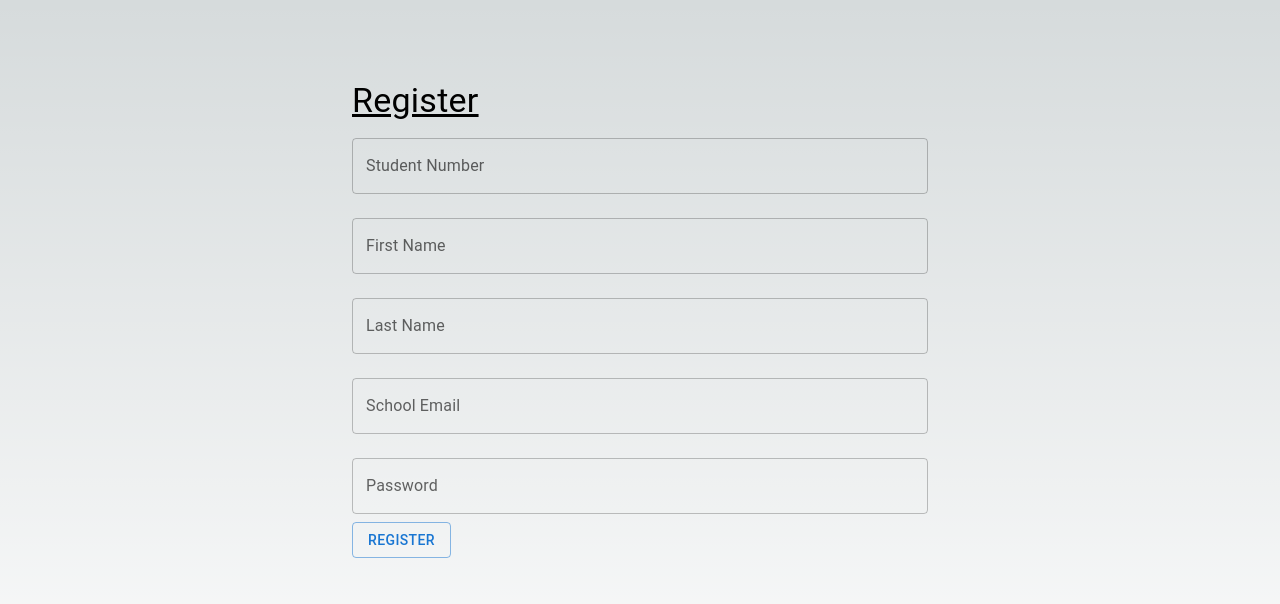
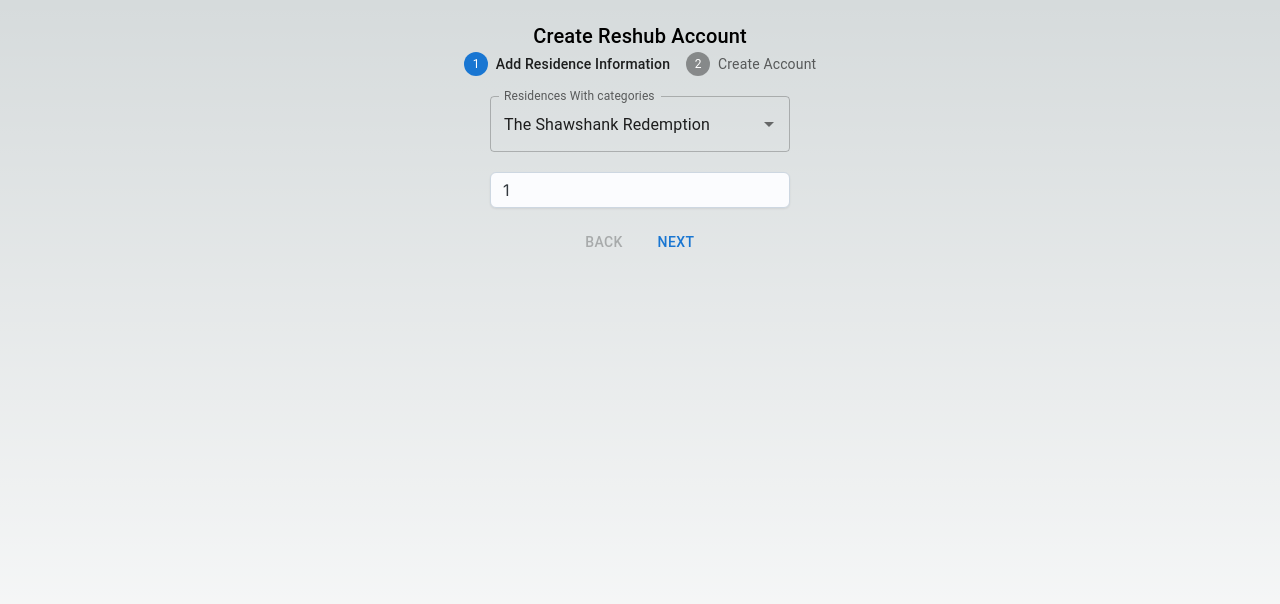
Before and after one commit to AphiweMntungwa/res-hub, a Next.js app: page /auth/register in a window 1280 px wide. Shown: the top 604 px of the page. Built offline with nearby package versions, Linux system fonts and the light colour scheme.

Commit message:
register stepper

```diff
--- a/package.json
+++ b/package.json
@@ -13,9 +13,12 @@
     "@emotion/react": "^11.11.3",
     "@emotion/styled": "^11.11.0",
     "@hookform/resolvers": "^3.7.0",
+    "@mui/base": "^5.0.0-beta.40",
     "@mui/icons-material": "^5.15.7",
+    "@mui/joy": "^5.0.0-beta.47",
     "@mui/material": "^5.15.5",
     "@mui/material-nextjs": "^5.15.5",
+    "@mui/system": "^5.16.0",
     "@mui/x-date-pickers": "^7.7.1",
     "axios": "^1.6.7",
     "canvas": "^2.11.2",
--- a/src/app/auth/register/page.tsx
+++ b/src/app/auth/register/page.tsx
@@ -3,7 +3,8 @@
 import { useForm, SubmitHandler } from 'react-hook-form';
 import { yupResolver } from '@hookform/resolvers/yup';
 import * as Yup from 'yup';
-import { TextField, Button, Typography } from '@mui/material';
+import { TextField, Autocomplete, Button, Typography, Stepper, StepLabel, Step, Box } from '@mui/material';
+import Input from '@mui/joy/Input';
 
 type Inputs = {
     studentNumber: string;
@@ -31,9 +32,32 @@
         .min(6, 'Password must be at least 6 characters'),
 });
 
+const steps = ['Add Residence Information', 'Create Account'];
+
 const RegisterStudent = () => {
+    const [activeStep, setActiveStep] = React.useState(0);
+    const [resName, setResName] = React.useState<any | null>(residences[0]);
+    const [roomNumber, setRoomNumber] = React.useState<number | null>(1);
+    const inputRef = React.useRef<HTMLInputElement | null>(null);
+
+    const handleNext = () => {
+        setActiveStep((prevActiveStep) => prevActiveStep + 1);
+    };
+
+    const handleBack = () => {
+        setActiveStep((prevActiveStep) => prevActiveStep - 1);
+    };
+
     const { register, handleSubmit, formState: { errors } } = useForm<Inputs>({
         resolver: yupResolver(validationSchema)
+    });
+
+    const options = residences.map((option) => {
+        const firstLetter = option.title[0].toUpperCase();
+        return {
+            firstLetter: /[0-9]/.test(firstLetter) ? '0-9' : firstLetter,
+            ...option,
+        };
     });
 
     const onSubmit: SubmitHandler<Inputs> = data => {
@@ -41,11 +65,54 @@
     }
 
     return (
-        <section className="flex min-h-screen flex-col items-center justify-between pt-20 px-16">
-            <form style={{ minWidth: "50%" }} onSubmit={handleSubmit(onSubmit)}>
-                <Typography sx={{ textDecoration: "underline" }} variant="h4" component="h4">
-                    Register
+        <section className="flex min-h-screen flex-col items-center justify-start pt-5 px-16">
+            <Typography variant="h6" component="h6">
+                Create Reshub Account
             </Typography>
+            <Stepper activeStep={activeStep}>
+                {steps.map((label, index) => {
+                    const stepProps: { completed?: boolean } = {};
+                    const labelProps: {
+                        optional?: React.ReactNode;
+                    } = {};
+
+                    return (
+                        <Step key={label} {...stepProps}>
+                            <StepLabel {...labelProps}>{label}</StepLabel>
+                        </Step>
+                    );
+                })}
+            </Stepper>
+            {activeStep === 0 ? (<Box className="pt-5">
+                <Autocomplete
+                    id="grouped-demo"
+                    options={options.sort((a, b) => -b.firstLetter.localeCompare(a.firstLetter))}
+                    groupBy={(option) => option.firstLetter}
+                    getOptionLabel={(option) => option.title}
+                    sx={{ width: 300 }}
+                    value={resName}
+                    onChange={(event, newValue) => {
+                      setResName(newValue);
+                    }}
+                    renderInput={(params) => <TextField {...params} label="Residences With categories" />}
+                />
+                <Input
+                    className='mt-5'
+                    sx={{ height: 20 }}
+                    type="number"
+                    value={roomNumber?.toString()}
+                    onChange={(event) => setRoomNumber(parseInt(event.target.value))}
+                    slotProps={{
+                        input: {
+                            ref: inputRef,
+                            min: 1,
+                            max: 4000,
+                            step: 1,
+                        },
+                    }}
+                />
+            </Box>) :
+                (<form style={{ minWidth: "50%" }} onSubmit={handleSubmit(onSubmit)}>
                     <div>
                         <TextField
                             fullWidth
@@ -101,9 +168,150 @@
                     <Button type="submit" variant="outlined" color="primary">
                         Register
                     </Button>
-            </form>
-        </section>
+                </form>)}
+            <Box sx={{ display: 'flex', flexDirection: 'row', pt: 2 }}>
+                <Button
+                    color="inherit"
+                    disabled={activeStep === 0}
+                    onClick={handleBack}
+                    sx={{ mr: 1 }}
+                >
+                    Back
+                </Button>
+
+                <Button onClick={handleNext} disabled={activeStep === steps.length - 1}>
+                    Next
+                </Button>
+            </Box>
+        </section >
     );
 };
 
+const residences = [
+    { title: 'The Shawshank Redemption', year: 1994 },
+    { title: 'The Godfather', year: 1972 },
+    { title: 'The Godfather: Part II', year: 1974 },
+    { title: 'The Dark Knight', year: 2008 },
+    { title: '12 Angry Men', year: 1957 },
+    { title: "Schindler's List", year: 1993 },
+    { title: 'Pulp Fiction', year: 1994 },
+    {
+        title: 'The Lord of the Rings: The Return of the King',
+        year: 2003,
+    },
+    { title: 'The Good, the Bad and the Ugly', year: 1966 },
+    { title: 'Fight Club', year: 1999 },
+    {
+        title: 'The Lord of the Rings: The Fellowship of the Ring',
+        year: 2001,
+    },
+    {
+        title: 'Star Wars: Episode V - The Empire Strikes Back',
+        year: 1980,
+    },
+    { title: 'Forrest Gump', year: 1994 },
+    { title: 'Inception', year: 2010 },
+    {
+        title: 'The Lord of the Rings: The Two Towers',
+        year: 2002,
+    },
+    { title: "One Flew Over the Cuckoo's Nest", year: 1975 },
+    { title: 'Goodfellas', year: 1990 },
+    { title: 'The Matrix', year: 1999 },
+    { title: 'Seven Samurai', year: 1954 },
+    {
+        title: 'Star Wars: Episode IV - A New Hope',
+        year: 1977,
+    },
+    { title: 'City of God', year: 2002 },
+    { title: 'Se7en', year: 1995 },
+    { title: 'The Silence of the Lambs', year: 1991 },
+    { title: "It's a Wonderful Life", year: 1946 },
+    { title: 'Life Is Beautiful', year: 1997 },
+    { title: 'The Usual Suspects', year: 1995 },
+    { title: 'Léon: The Professional', year: 1994 },
+    { title: 'Spirited Away', year: 2001 },
+    { title: 'Saving Private Ryan', year: 1998 },
+    { title: 'Once Upon a Time in the West', year: 1968 },
+    { title: 'American History X', year: 1998 },
+    { title: 'Interstellar', year: 2014 },
+    { title: 'Casablanca', year: 1942 },
+    { title: 'City Lights', year: 1931 },
+    { title: 'Psycho', year: 1960 },
+    { title: 'The Green Mile', year: 1999 },
+    { title: 'The Intouchables', year: 2011 },
+    { title: 'Modern Times', year: 1936 },
+    { title: 'Raiders of the Lost Ark', year: 1981 },
+    { title: 'Rear Window', year: 1954 },
+    { title: 'The Pianist', year: 2002 },
+    { title: 'The Departed', year: 2006 },
+    { title: 'Terminator 2: Judgment Day', year: 1991 },
+    { title: 'Back to the Future', year: 1985 },
+    { title: 'Whiplash', year: 2014 },
+    { title: 'Gladiator', year: 2000 },
+    { title: 'Memento', year: 2000 },
+    { title: 'The Prestige', year: 2006 },
+    { title: 'The Lion King', year: 1994 },
+    { title: 'Apocalypse Now', year: 1979 },
+    { title: 'Alien', year: 1979 },
+    { title: 'Sunset Boulevard', year: 1950 },
+    {
+        title: 'Dr. Strangelove or: How I Learned to Stop Worrying and Love the Bomb',
+        year: 1964,
+    },
+    { title: 'The Great Dictator', year: 1940 },
+    { title: 'Cinema Paradiso', year: 1988 },
+    { title: 'The Lives of Others', year: 2006 },
+    { title: 'Grave of the Fireflies', year: 1988 },
+    { title: 'Paths of Glory', year: 1957 },
+    { title: 'Django Unchained', year: 2012 },
+    { title: 'The Shining', year: 1980 },
+    { title: 'WALL·E', year: 2008 },
+    { title: 'American Beauty', year: 1999 },
+    { title: 'The Dark Knight Rises', year: 2012 },
+    { title: 'Princess Mononoke', year: 1997 },
+    { title: 'Aliens', year: 1986 },
+    { title: 'Oldboy', year: 2003 },
+    { title: 'Once Upon a Time in America', year: 1984 },
+    { title: 'Witness for the Prosecution', year: 1957 },
+    { title: 'Das Boot', year: 1981 },
+    { title: 'Citizen Kane', year: 1941 },
+    { title: 'North by Northwest', year: 1959 },
+    { title: 'Vertigo', year: 1958 },
+    {
+        title: 'Star Wars: Episode VI - Return of the Jedi',
+        year: 1983,
+    },
+    { title: 'Reservoir Dogs', year: 1992 },
+    { title: 'Braveheart', year: 1995 },
+    { title: 'M', year: 1931 },
+    { title: 'Requiem for a Dream', year: 2000 },
+    { title: 'Amélie', year: 2001 },
+    { title: 'A Clockwork Orange', year: 1971 },
+    { title: 'Like Stars on Earth', year: 2007 },
+    { title: 'Taxi Driver', year: 1976 },
+    { title: 'Lawrence of Arabia', year: 1962 },
+    { title: 'Double Indemnity', year: 1944 },
+    {
+        title: 'Eternal Sunshine of the Spotless Mind',
+        year: 2004,
+    },
+    { title: 'Amadeus', year: 1984 },
+    { title: 'To Kill a Mockingbird', year: 1962 },
+    { title: 'Toy Story 3', year: 2010 },
+    { title: 'Logan', year: 2017 },
+    { title: 'Full Metal Jacket', year: 1987 },
+    { title: 'Dangal', year: 2016 },
+    { title: 'The Sting', year: 1973 },
+    { title: '2001: A Space Odyssey', year: 1968 },
+    { title: "Singin' in the Rain", year: 1952 },
+    { title: 'Toy Story', year: 1995 },
+    { title: 'Bicycle Thieves', year: 1948 },
+    { title: 'The Kid', year: 1921 },
+    { title: 'Inglourious Basterds', year: 2009 },
+    { title: 'Snatch', year: 2000 },
+    { title: '3 Idiots', year: 2009 },
+    { title: 'Monty Python and the Holy Grail', year: 1975 },
+];
+
 export default RegisterStudent;
```
Also changed, not shown: 1 other file (tests, documents, lock files or other folders). Lines whose indentation alone changed are shown as unchanged.
